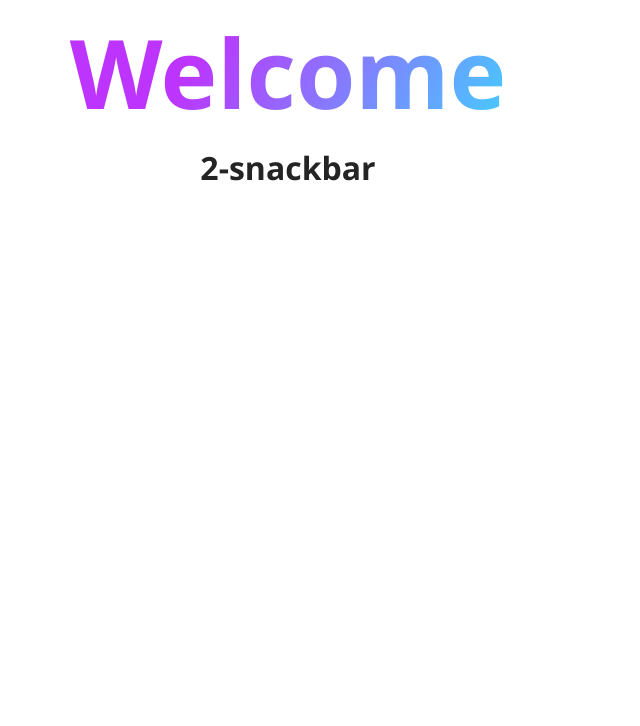
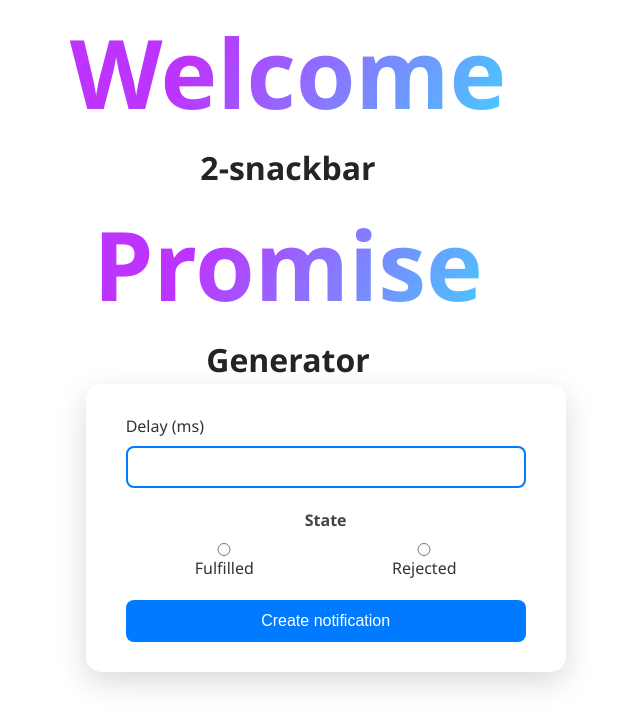
Before and after one commit to OlehYatsenk0/goit-js-hw-10, a website built with Vite: page src/2-snackbar.html in a window 1280 px wide. Shown: the whole page, without its empty margins (352-992 px from the left). Built offline with nearby package versions, Linux system fonts and the light colour scheme.

Commit message:
2-snackbar

```diff
--- a/src/2-snackbar.html
+++ b/src/2-snackbar.html
@@ -6,18 +6,42 @@
     <meta name="viewport" content="width=device-width, initial-scale=1.0" />
     <title>2-snackbar</title>
     <link rel="stylesheet" href="./css/styles.css" />
+    <link rel="stylesheet" href="https://cdn.jsdelivr.net/npm/izitoast/dist/css/iziToast.min.css" />
   </head>
   <body>
 
 
     <main>
-      <div class="container">
-        <h1 class="main-title">
-          <span class="main-title-gradient">Welcome</span> 2-snackbar
-        </h1>
-      </div>
+    <div class="container">
+      <h1 class="main-title"><span class="main-title-gradient">Welcome</span> 2-snackbar</h1>
+
+    <div class="container">
+      <h1 class="main-title"><span class="main-title-gradient">Promise</span> Generator</h1>
+
+      <form class="form">
+        <label>
+          Delay (ms)
+          <input type="number" name="delay" required />
+        </label>
+
+        <fieldset>
+          <legend>State</legend>
+          <label>
+            <input type="radio" name="state" value="fulfilled" required />
+            Fulfilled
+          </label>
+          <label>
+            <input type="radio" name="state" value="rejected" required />
+            Rejected
+          </label>
+        </fieldset>
+
+        <button type="submit">Create notification</button>
+      </form>
+    </div>
     </main>
 
+    <script type="module" src="./js/2-snackbar.js"></script>
 
   </body>
 </html>
--- /dev/null
+++ b/src/css/2-snackbar.css
@@ -0,0 +1,68 @@
+.form {
+    background-color: #ffffff;
+    padding: 30px 40px;
+    border-radius: 15px;
+    box-shadow: 0 10px 30px rgba(0, 0, 0, 0.15);
+    width: 100%;
+    max-width: 400px;
+    display: flex;
+    flex-direction: column;
+    gap: 20px;
+}
+
+.form label {
+    display: flex;
+    flex-direction: column;
+    font-size: 16px;
+    color: #333;
+}
+
+input[type="number"] {
+    padding: 10px;
+    margin-top: 8px;
+    border: 2px solid #007bff;
+    border-radius: 8px;
+    font-size: 16px;
+    transition: border-color 0.3s;
+}
+
+input[type="number"]:focus {
+    border-color: #0056b3;
+    outline: none;
+}
+
+fieldset {
+    border: none;
+    padding: 0;
+    margin: 0;
+    display: flex;
+    justify-content: space-around;
+    align-items: center;
+    font-size: 16px;
+}
+
+legend {
+    font-weight: bold;
+    margin-bottom: 8px;
+    color: #444;
+    text-align: center;
+}
+
+input[type="radio"] {
+    margin-right: 6px;
+}
+
+button[type="submit"] {
+    padding: 12px;
+    background-color: #007bff;
+    border: none;
+    border-radius: 8px;
+    color: white;
+    font-size: 16px;
+    cursor: pointer;
+    transition: background-color 0.3s ease;
+}
+
+button[type="submit"]:hover {
+    background-color: #0056b3;
+}
--- a/src/css/styles.css
+++ b/src/css/styles.css
@@ -16,7 +16,7 @@
 @import url('./badges.css');
 @import url('./back-link.css');
 @import url('./footer.css');
-
+@import url('./2-snackbar.css');
 /* Центрирование по экрану */
 .nav-list {
   position: fixed;
--- a/src/js/2-snackbar.js
+++ b/src/js/2-snackbar.js
@@ -0,0 +1,40 @@
+import iziToast from 'izitoast';
+import 'izitoast/dist/css/iziToast.min.css';
+
+const form = document.querySelector('.form');
+
+form.addEventListener('submit', onFormSubmit);
+
+function onFormSubmit(event) {
+  event.preventDefault();
+
+  const formData = new FormData(form);
+  const delay = Number(formData.get('delay'));
+  const state = formData.get('state');
+
+  createPromise(delay, state)
+    .then(ms => {
+      iziToast.success({
+        title: '✅ Success',
+        message: `Fulfilled promise in ${ms}ms`,
+        position: 'topRight',
+      });
+    })
+    .catch(ms => {
+      iziToast.error({
+        title: '❌ Error',
+        message: `Rejected promise in ${ms}ms`,
+        position: 'topRight',
+      });
+    });
+
+  form.reset();
+}
+
+function createPromise(delay, state) {
+  return new Promise((resolve, reject) => {
+    setTimeout(() => {
+      state === 'fulfilled' ? resolve(delay) : reject(delay);
+    }, delay);
+  });
+}
```
